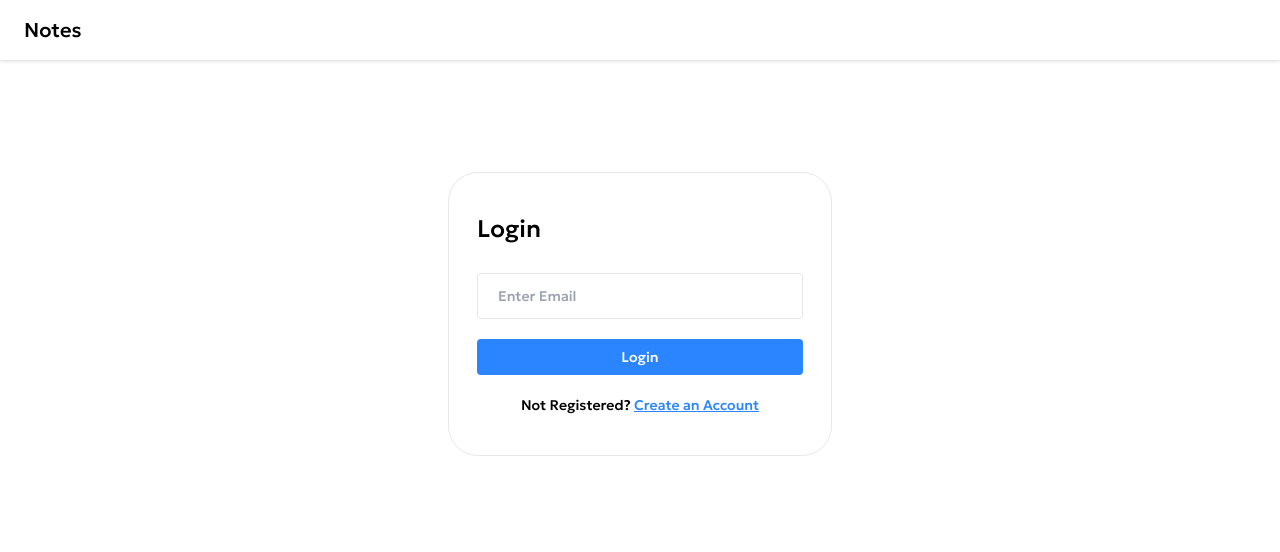
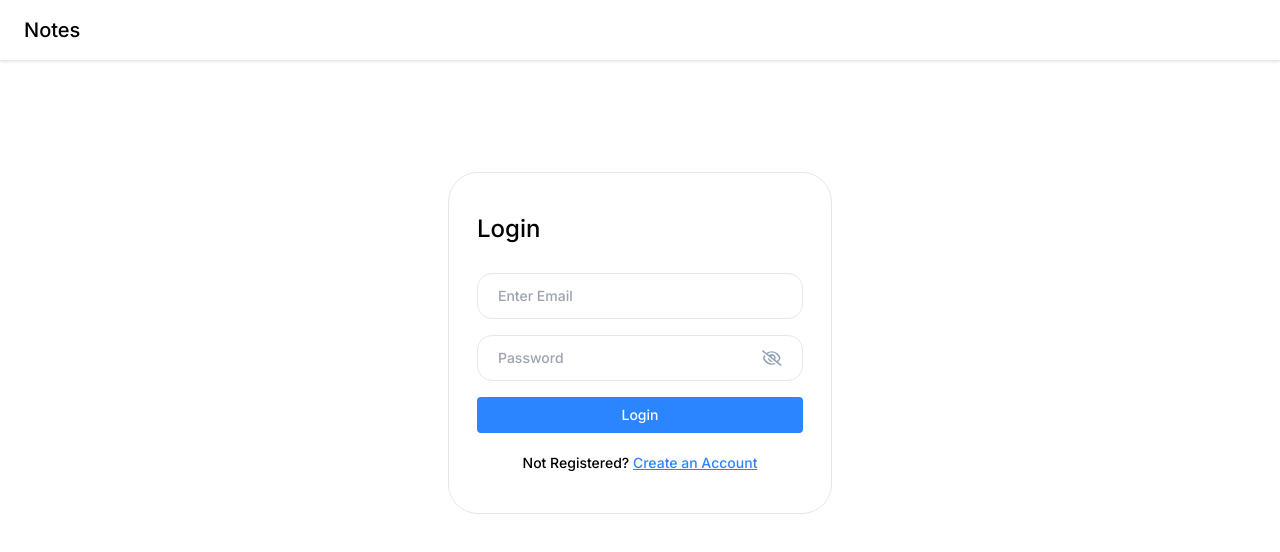
Before and after one commit to vipul127/Notes-App, a React (Vite) app in the folder front/notes-app/: page /login in a window 1280 px wide. Shown: the top 552 px of the page. Built offline with nearby package versions, Linux system fonts and the light colour scheme.

Commit message:
SignUp page

```diff
--- a/front/notes-app/package.json
+++ b/front/notes-app/package.json
@@ -12,7 +12,9 @@
   "dependencies": {
     "react": "^18.2.0",
     "react-dom": "^18.2.0",
-    "react-router-dom": "^6.23.1"
+    "react-icons": "^5.2.1",
+    "react-router-dom": "^6.23.1",
+    "react-typing-effect": "^2.0.5"
   },
   "devDependencies": {
     "@types/react": "^18.2.66",
--- a/front/notes-app/src/App.jsx
+++ b/front/notes-app/src/App.jsx
@@ -3,6 +3,8 @@ import {BrowserRouter as Router, Routes, Route} from 'react-router-dom'
 import Home from './pages/Home/Home'
 import Login from './pages/Login/Login'
 import SignUp from './pages/SignUp/SignUp'
+import Welcome from './pages/SignUp/welcome'
+
 
 const routes=(
   <Router>
@@ -10,12 +12,19 @@ const routes=(
       <Route path="/dashboard" exact element= {<Home/>} />
       <Route path="/login" exact element= {<Login/>} />
       <Route path="/SignUp" exact element= {<SignUp/>} />
+      <Route path="/welcome" exact element= {<Welcome/>} />
     </Routes>
   </Router>
 )
 
 const App = () => {
-  return <div>{routes}</div>;
+  return (
+    <>
+    <div>
+    {routes}
+    </div>
+    </>
+    )
 };
 
 export default App
--- /dev/null
+++ b/front/notes-app/src/components/Input/PasswordInput.jsx
@@ -0,0 +1,34 @@
+import React, { useState } from 'react'
+import {FaRegEye, FaRegEyeSlash } from "react-icons/fa6"
+
+const PasswordInput = ({value, onChange, placeholder}) => {
+    const [isShowPassword, setIsShowPassword]= useState(false);
+
+    const toggleShowPassword =() =>{
+        setIsShowPassword(!isShowPassword);
+    }
+  return (
+
+    <div className='flex items-center bg-transparent border-[1.5px] px-5 r1 mb-3'>
+        <input value={value}
+        onChange={onChange}
+        type={isShowPassword ? "Text":"password"}
+        placeholder={placeholder || "Password"}
+        className='w-full text-sm bg-transparent py-3 rounded mr-3 outline-none' />
+
+        {isShowPassword ? (<FaRegEye
+            size ={22}
+            className="text-primary cursor-pointer"
+            onClick={() => toggleShowPassword()}
+            />) : (<FaRegEyeSlash
+                size={22}
+                className='text-slate-400 cursor-pointer'
+                onClick={() => toggleShowPassword()}
+
+            />)
+        }
+        </div>
+)
+}
+
+export default PasswordInput
--- a/front/notes-app/src/components/Navbar/Navbar.jsx
+++ b/front/notes-app/src/components/Navbar/Navbar.jsx
@@ -1,9 +1,10 @@
 import React from 'react'
+
 
 const Navbar = () => {
   return (
     <div className='bg-white flex item-centered drop-shadow justify-between px-6 py-4'>
-        <h2 className='text-xl font-medium'>Notes</h2>
+        <h1 className='text-xl font-medium '>Notes</h1>
     </div>
   )
 }
--- a/front/notes-app/src/index.css
+++ b/front/notes-app/src/index.css
@@ -1,4 +1,4 @@
-@import url('https://fonts.googleapis.com/css2?family=Geologica:wght@100..900&display=swap');
+@import url('https://fonts.googleapis.com/css2?family=Inter:wght@100..900&display=swap');
 
 @tailwind base;
 @tailwind components;
@@ -6,7 +6,7 @@
 
 @layer base{
     html{
-        font-family: "Geologica", sans-serif;
+        font-family: "Inter", sans-serif;
         font-optical-sizing: auto;
         font-weight: 500;
         font-style: normal;
@@ -25,11 +25,16 @@
     .more-rounded{
         border-radius: 30px;
     }
+    .r1{
+        border-radius: 15px;
+    }
     .panel{
         background-color: grey;
     }
+
+
     .input-box{
-        @apply w-full text-sm bg-transparent border-[1.5px] px-5 py-3 rounded mb-4 outline-none
+        @apply w-full text-sm bg-transparent border-[1.5px] px-5 py-3 r1 mb-4 outline-none
     }
     .btn-primary{
         @apply w-full text-sm bg-primary p-2 rounded my-1 text-white hover:bg-blue-600
--- a/front/notes-app/src/pages/Login/Login.jsx
+++ b/front/notes-app/src/pages/Login/Login.jsx
@@ -1,18 +1,47 @@
-import React from 'react'
+import React, { useState } from 'react'
 import Navbar from '../../components/Navbar/Navbar';
 import {Link} from 'react-router-dom';
+import PasswordInput from '../../components/Input/PasswordInput';
+import { isValidEmail } from '../../utils/helper';
 
 const Login = () => {
+
+  const[email,setEmail] = useState("");
+  const[password, setPassword] = useState("");
+  const[error, setError] = useState(null)
+  const handleLogin = async (e) => {
+    e.preventDefault();
+    if (!isValidEmail(email)){
+      setError("Please Enter a Valid Email...")
+      return
+    }
+    if(!password){
+      setError("Please Enter the password")
+      return
+    }
+    setError("")
+
+    //API calling
+
+  }
+
   return (
     <>
       <Navbar/>
       <div className='  flex items-center justify-center mt-28'>
         <div className='w-96 border more-rounded bg-white px-7 py-10'>
-          <form onSubmit={()=>{}}>
+          <form onSubmit={handleLogin}>
             <h4 className='text-2xl mb-7'>Login</h4>
-            <input type='text' placeholder='Enter Email' className='input-box'/>
+            <input type='text' placeholder='Enter Email' className='input-box'
+            value={email}
+            onChange={(e) => setEmail(e.target.value)}
+              />
 
-
+            <PasswordInput
+            value={password}
+              onChange={(e) => setPassword(e.target.value) }
+            />
+            {error && <p className="text-red-500 text-xs pb-1">{error}</p>}
             <button type='submit' className='btn-primary'>Login</button>
             <p className='text-sm text-center mt-4'>
               Not Registered? {""}
--- a/front/notes-app/src/pages/SignUp/SignUp.jsx
+++ b/front/notes-app/src/pages/SignUp/SignUp.jsx
@@ -1,8 +1,66 @@
-import React from 'react'
+import React, { useState } from 'react'
+import {Link, useNavigate, useLocation} from 'react-router-dom';
+import { isValidEmail } from '../../utils/helper';
+import Navbar from '../../components/Navbar/Navbar';
 
 const SignUp = () => {
+    const[name,setName] = useState("")
+    const[email,setEmail] = useState("");
+    const[error, setError] = useState(null)
+    const navigate = useNavigate();
+    const handleSignUp = async (e) => {
+      e.preventDefault();
+      if (!isValidEmail(email)){
+        setError("Please Enter a Valid Email...")
+        return
+      }
+
+      setError("")
+
+      navigate ('/welcome', { state: { name: name } });
+
+
+
+    }
   return (
-    <div>SignUp</div>
+    <>
+    <Navbar/>
+    <div className='  flex items-center justify-center mt-28'>
+      <div className='w-96 border more-rounded bg-white px-7 py-10'>
+        <form onSubmit={handleSignUp}>
+          <h4 className='text-2xl mb-7'>SignUp</h4>
+          <input
+            type='text'
+            placeholder='Enter Your Name'
+            className='input-box'
+            value={name}
+            onChange={(e) => setName(e.target.value)}
+            />
+          <input
+            type='text'
+            placeholder='Enter Your Email'
+            className='input-box'
+            value={email}
+            onChange={(e) => setEmail(e.target.value)}
+            />
+
+          {error && <p className="text-red-500 text-xs pb-1">{error}</p>}
+
+          <button type='submit' className='btn-primary'>Create password</button>
+
+          <p className='text-sm text-center mt-4'>
+              Already Registered? {""}
+              <Link to='/login' className='font-medium text-primary underline'>
+                Login
+              </Link>
+          </p>
+
+
+
+        </form>
+      </div>
+    </div>
+    </>
   )
 }
 
--- /dev/null
+++ b/front/notes-app/src/pages/SignUp/welcome.jsx
@@ -0,0 +1,45 @@
+import React, {useState} from 'react'
+import {useLocation } from 'react-router-dom'
+import Navbar from '../../components/Navbar/Navbar';
+import PasswordInput from '../../components/Input/PasswordInput';
+
+const welcome = () => {
+  const location = useLocation();
+  const { name } = location.state || {}
+  const[password, setPassword] = useState("");
+  const[error, setError] = useState(null)
+
+  const handleWelcome = async (e) => {
+    e.preventDefault();
+    if(!password){
+      setError("Please Enter the password")
+      return
+    }
+
+    setError("")
+
+  }
+
+  return (
+    <>
+    <Navbar/>
+    <div className='  flex items-center justify-center mt-28'>
+      <div className='w-96 border more-rounded bg-white px-7 py-10'>
+        <form onSubmit={handleWelcome}>
+          <h4 className='text-2xl mb-7'>Hi, {name}</h4>
+          <PasswordInput
+            value={password}
+              onChange={(e) => setPassword(e.target.value) }
+            />
+
+            {error && <p className="text-red-500 text-xs pb-1">{error}</p>}
+            <button type='submit' className='btn-primary'>Create Account</button>
+        </form>
+      </div>
+    </div>
+    </>
+
+  )
+}
+
+export default welcome
--- /dev/null
+++ b/front/notes-app/src/utils/helper.js
@@ -0,0 +1,4 @@
+export const isValidEmail = (email) => {
+    const regex = /^[a-zA-Z0-9._%+-]+@[a-zA-Z0-9.-]+\.[a-zA-Z]{2,}$/;
+    return regex.test(email);
+};
```
Also changed, not shown: 1 other file (tests, documents, lock files or other folders).
